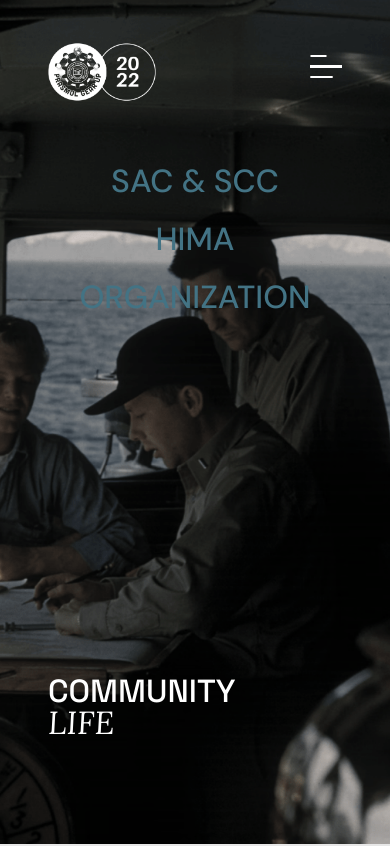
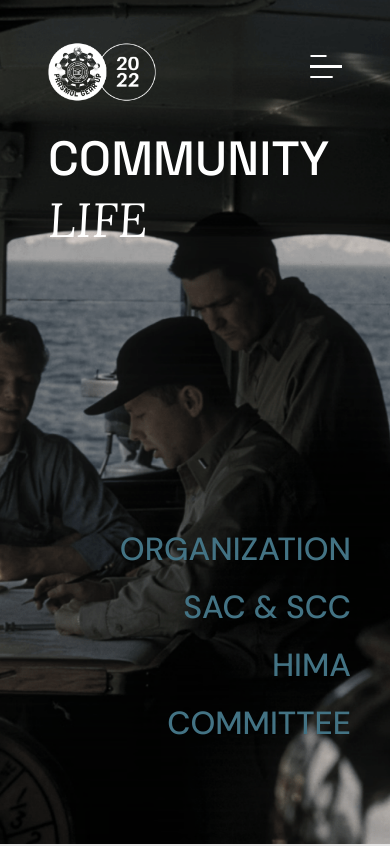
Before and after one commit to owenn2106/pgu2022-nextjs-frontend, a Next.js app: page /community in a window 390 px wide. Shown: the top 846 px of the page. Built offline with nearby package versions, Linux system fonts and the light colour scheme.

Commit message:
changed header layout for comlife

```diff
--- a/components/Community/Header.js
+++ b/components/Community/Header.js
@@ -5,6 +5,20 @@ const Header = () => {
     <div className={styles.HeaderWrapper}>
       <div className={styles.Navigation}>
         <ul>
+          <li>
+            <a
+              onClick={(e) =>
+                setTimeout(() => {
+                  document.getElementById("org") &&
+                    document
+                      .getElementById("org")
+                      .scrollIntoView({ behavior: "smooth", block: "start" });
+                }, 200)
+              }
+            >
+              ORGANIZATION
+            </a>
+          </li>
           <li>
             <a
               onClick={(e) =>
@@ -37,14 +51,14 @@ const Header = () => {
             <a
               onClick={(e) =>
                 setTimeout(() => {
-                  document.getElementById("org") &&
+                  document.getElementById("committee") &&
                     document
-                      .getElementById("org")
+                      .getElementById("committee")
                       .scrollIntoView({ behavior: "smooth", block: "start" });
                 }, 200)
               }
             >
-              ORGANIZATION
+              COMMITTEE
             </a>
           </li>
         </ul>
--- a/styles/Community/Header.module.css
+++ b/styles/Community/Header.module.css
@@ -5,8 +5,9 @@
   background-position: center;
   height: 100vh;
   padding: 3em;
-  padding-top: 10em;
   margin-bottom: 5em;
+
+  position: relative;
 }
 
 .Navigation ul {
@@ -14,6 +15,10 @@
   align-items: center;
 
   list-style: none;
+
+  position: absolute;
+  bottom: 10%;
+  right: 10%;
 }
 
 .Navigation ul li {
@@ -48,10 +53,10 @@
 }
 
 @media screen and (max-width: 400px) {
-  .Navigation ul {
+  /* .Navigation ul {
     align-items: center;
     text-align: center;
-  }
+  } */
 
   .Navigation ul li {
     margin-right: 0;
@@ -67,85 +72,67 @@
 .Title {
   width: 100%;
   height: 100%;
-  position: relative;
+  display: flex;
+  align-items: center;
+  justify-content: center;
 }
 
-.Title > * {
+/* .Title > * {
   position: absolute;
-}
+} */
 
 .Title h1 {
-  bottom: 30%;
-  right: 15%;
-  font-size: 7rem;
+  font-size: 8rem;
   font-weight: 500;
+  padding-right: 0.5em;
+  transform: translate(10%, -40%);
 }
 
 .Title h3 {
-  font-size: 7rem;
+  font-size: 8rem;
   font-style: italic;
   font-weight: 400;
-  bottom: 10%;
-  right: 4%;
+  transform: translate(-50%, 40%);
 }
 
-@media screen and (min-height: 800px) {
-  .Title h3 {
-    bottom: 15%;
-  }
-}
-
-@media screen and (max-width: 950px) {
+@media screen and (max-width: 900px) {
   .Title h1,
   .Title h3 {
-    font-size: 5rem;
-  }
-
-  .Title h1 {
-    bottom: 23%;
-    right: 13%;
-  }
-}
-
-@media screen and (max-width: 700px) {
-  .HeaderWrapper {
-    position: relative;
-  }
-
-  .Title {
-    width: 0;
-    position: absolute;
-    top: 65%;
-  }
-
-  .Title h1,
-  .Title h3 {
-    position: static;
-    line-height: 4rem;
-    font-size: 4rem;
+    font-size: 6rem;
   }
 }
 
 @media screen and (max-width: 700px) {
   .Title {
-    top: 70%;
+    display: flex;
+    flex-direction: column;
+    align-items: flex-start;
+    justify-content: flex-start;
+
+    padding-top: 5em;
   }
 
   .Title h1,
   .Title h3 {
-    line-height: 3rem;
+    transform: translate(0, 0);
+    font-size: 4rem;
+  }
+}
+
+@media screen and (max-width: 450px) {
+  .Title h1,
+  .Title h3 {
     font-size: 3rem;
   }
 }
 
-@media screen and (max-width: 400px) {
+@media screen and (max-width: 350px) {
   .Title {
-    top: 80%;
+    padding-top: 10em;
   }
 
   .Title h1,
   .Title h3 {
-    line-height: 2rem;
     font-size: 2rem;
   }
 }
```
